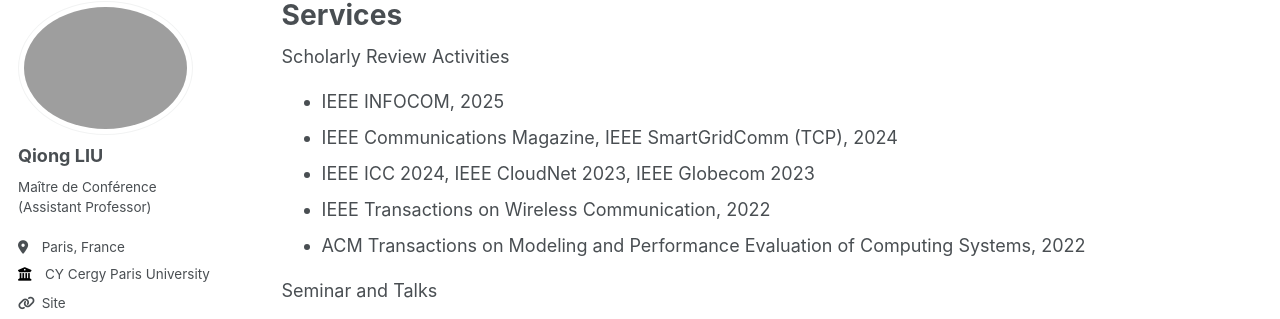
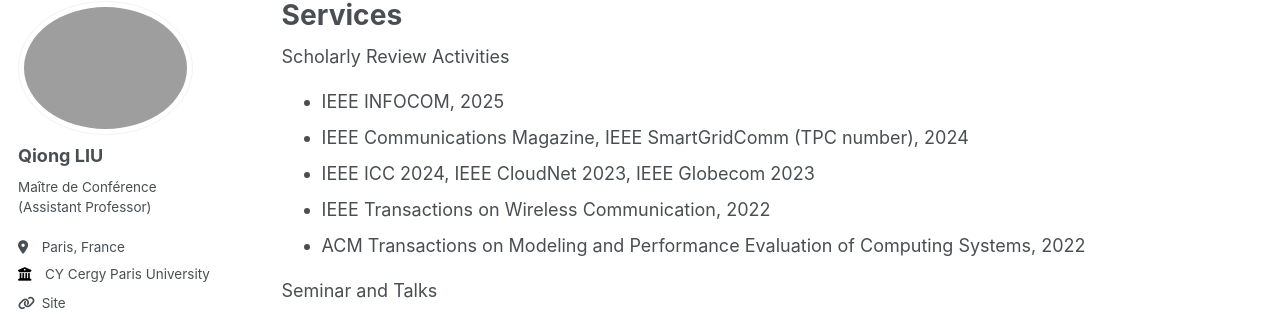
Before and after one commit to evesiphus/evesiphus.github.io, a Jekyll site: the page built from _pages/services.html, in a window 1280 px wide and 997 px high. Shown: the part 105-424 px from the top of the window. Built offline with Jekyll 4.4.1, drawn with Linux system fonts in a browser that asks for light colours; some web fonts are replaced.

Commit message:
Update services.html

```diff
--- a/_pages/services.html
+++ b/_pages/services.html
@@ -11,7 +11,7 @@ author_profile: true
 Scholarly Review Activities
 <ul>
   <li>IEEE INFOCOM, 2025</li>
-  <li>IEEE Communications Magazine, IEEE SmartGridComm (TCP), 2024</li>
+  <li>IEEE Communications Magazine, IEEE SmartGridComm (TPC number), 2024</li>
   <li>IEEE ICC 2024, IEEE CloudNet 2023, IEEE Globecom 2023</li>
   <li>IEEE Transactions on Wireless Communication, 2022</li>
   <li>ACM Transactions on Modeling and Performance Evaluation of Computing Systems, 2022</li>
```
